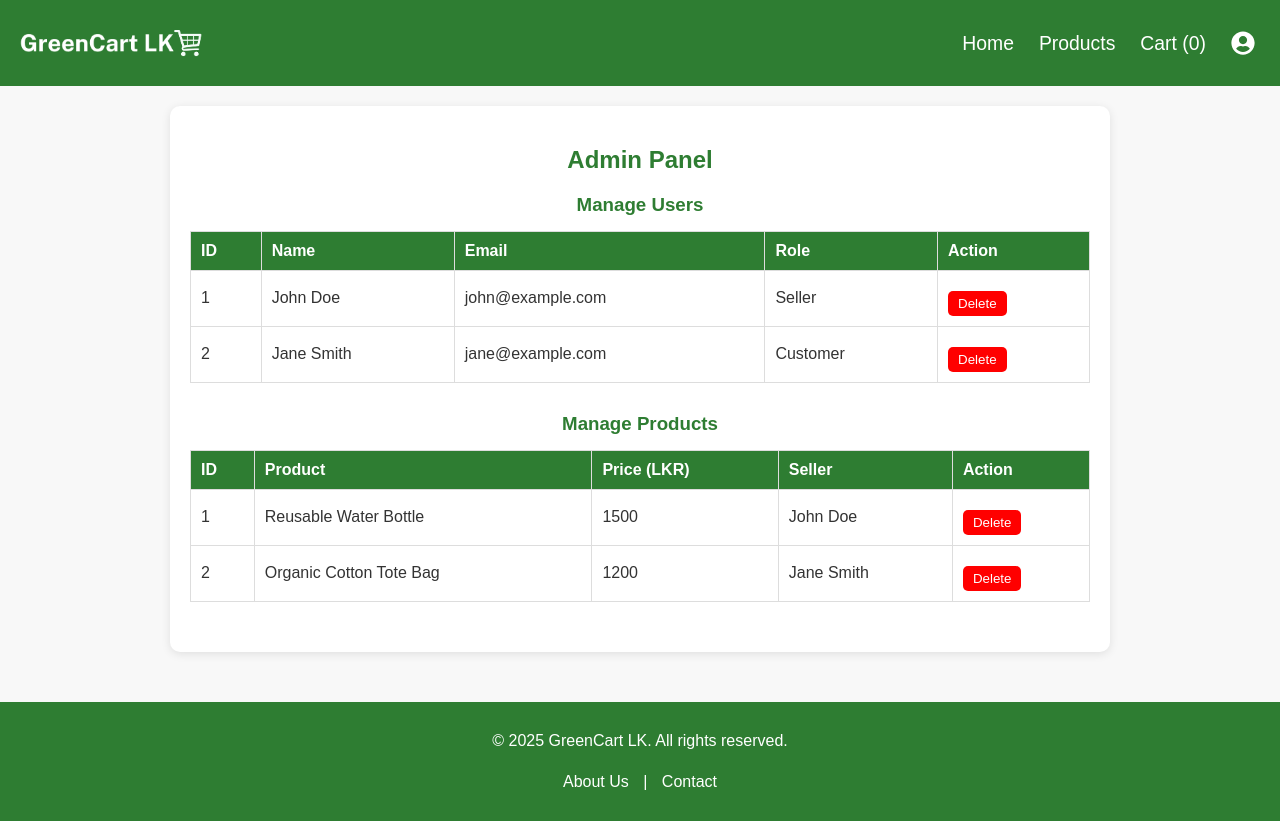
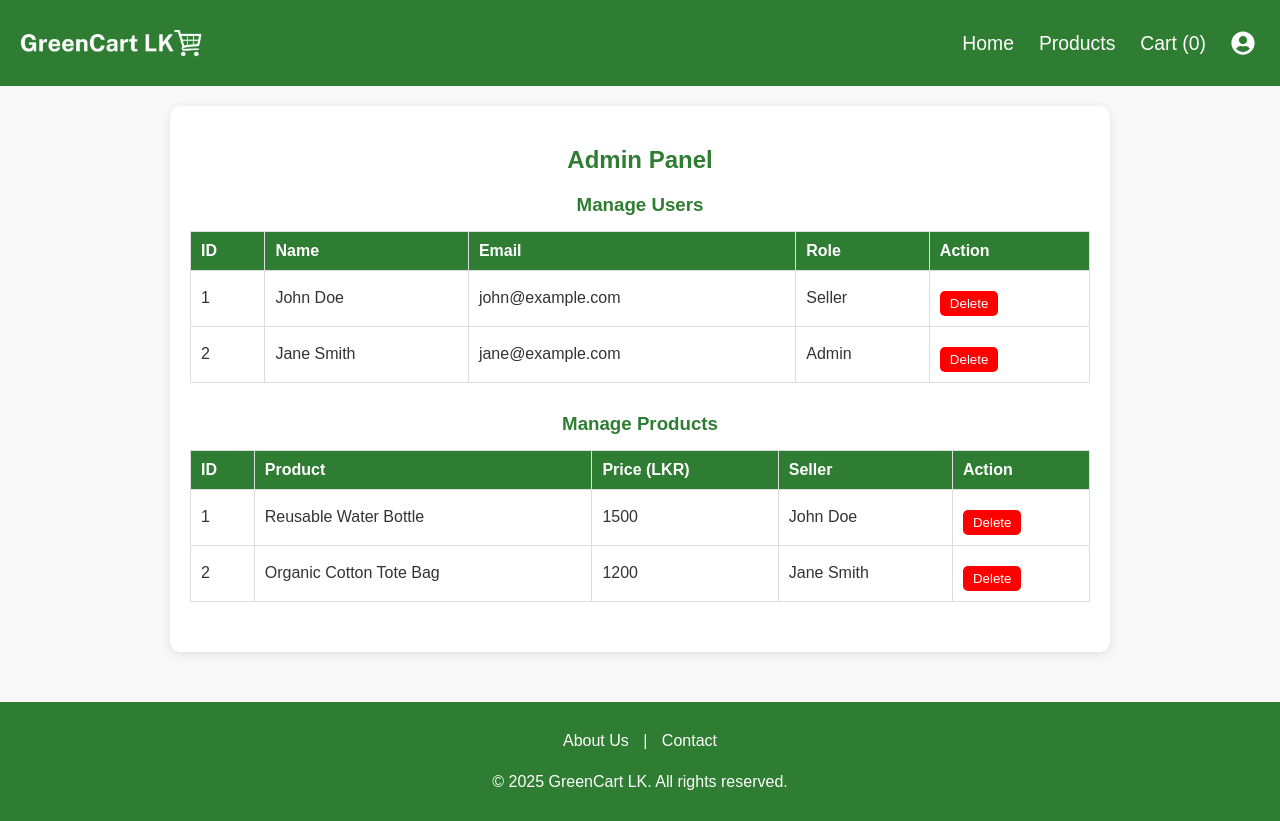
Before and after one commit to GreenCart-lk/frontend, a React (Vite) app: page /admin in a window 1280 px wide. Built offline with nearby package versions, Linux system fonts and the light colour scheme.

Commit message:
made changes to pages views

```diff
--- a/src/components/Footer.jsx
+++ b/src/components/Footer.jsx
@@ -4,10 +4,10 @@ const Footer = () => {
   return (
     <footer className="footer">
       <p>
-        &copy; {new Date().getFullYear()} GreenCart LK. All rights reserved.
+        <a href="/about">About Us</a> | <a href="/contact">Contact</a>
       </p>
       <p>
-        <a href="/about">About Us</a> | <a href="/contact">Contact</a>
+        &copy; {new Date().getFullYear()} GreenCart LK. All rights reserved.
       </p>
     </footer>
   );
--- a/src/pages/AdminPanel.jsx
+++ b/src/pages/AdminPanel.jsx
@@ -4,7 +4,7 @@ import "../styles/adminPanel.css";
 const AdminPanel = () => {
   const [users, setUsers] = useState([
     { id: 1, name: "John Doe", email: "john@example.com", role: "Seller" },
-    { id: 2, name: "Jane Smith", email: "jane@example.com", role: "Customer" },
+    { id: 2, name: "Jane Smith", email: "jane@example.com", role: "Admin" },
   ]);
 
   const [products, setProducts] = useState([
```
